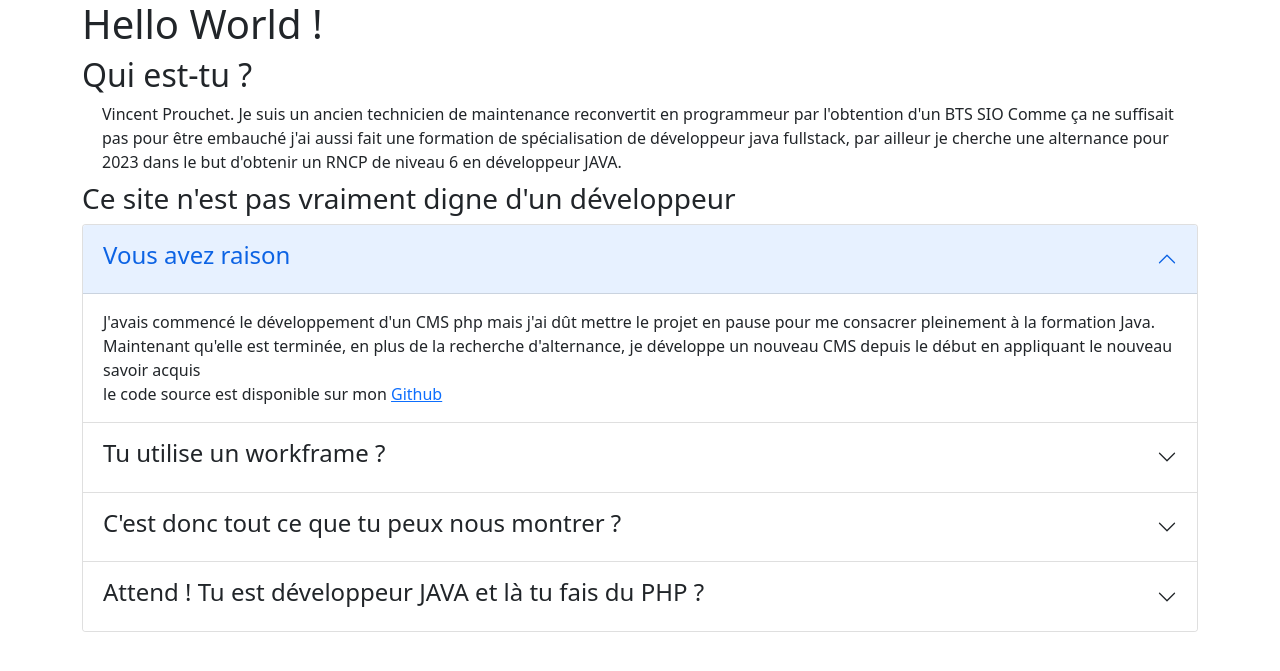
After one commit to VincentProuchet/FREE_Blogging, a PHP site: page /app/vues/acceuil.htm in a window 1280 px wide. The commit adds this page. Shown: the top 671 px of the page. Run offline with PHP 8.4, Linux system fonts and the light colour scheme.

Commit message:
TEmplate Acceuil
Ajout et usage d'un template pour la page d'acceuil
c'est une bon exercie pour lorsque je devrais envoyer le Front-end à
l'utilisateur

Création
	Article
	ArticleDTO
	UserControler

Mise à jour des maps
Mise à jour des routes
Mise à jour de config

```diff
--- a/src/app/config/config.ini
+++ b/src/app/config/config.ini
@@ -8,6 +8,8 @@ CACHE = true
 ; fichier des classes
 ; doivent être séparés par des |
 AUTOLOAD= "app/controlers/|app/dao/|app/dto/"
+
+UI = "app/vues/"
 
 ;Path to our CAPTCHA font file
 FONTS=/fonts/
--- a/src/app/config/maps.ini
+++ b/src/app/config/maps.ini
@@ -1,4 +1,4 @@
 [maps]
 ;/blog=Blog\Login
 ;/blog/@controller=Blog\@controller
-/ = MainControler
+/user = UserControler
--- a/src/app/config/routes.ini
+++ b/src/app/config/routes.ini
@@ -1,2 +1,4 @@
 [routes]
 GET /serviceinfo = MainControler->test
+GET /= MainControler->home
+;GET /user=UserControler->get
--- /dev/null
+++ b/src/app/vues/acceuil.htm
@@ -0,0 +1,129 @@
+<!DOCTYPE html>
+<html>
+<head>
+
+<meta charset="utf-8">
+<!-- Bootstrap 5 -->
+<link
+	href="https://cdn.jsdelivr.net/npm/bootstrap@5.0.2/dist/css/bootstrap.min.css"
+	rel="stylesheet"
+	integrity="sha384-EVSTQN3/azprG1Anm3QDgpJLIm9Nao0Yz1ztcQTwFspd3yD65VohhpuuCOmLASjC"
+	crossorigin="anonymous">
+<script
+	src="https://cdn.jsdelivr.net/npm/bootstrap@5.0.2/dist/js/bootstrap.bundle.min.js"
+	integrity="sha384-MrcW6ZMFYlzcLA8Nl+NtUVF0sA7MsXsP1UyJoMp4YLEuNSfAP+JcXn/tWtIaxVXM"
+	crossorigin="anonymous"></script>
+<!-- FIN bootstrap 5 -->
+</head>
+<body>
+	<div class="container">
+		<h1>Hello World !</h1>
+
+		<h2>Qui est-tu ?</h2>
+		<div class="container m-2">Vincent Prouchet. Je suis un ancien technicien de
+			maintenance reconvertit en programmeur par l'obtention d'un BTS SIO
+			Comme ça ne suffisait pas pour être embauché j'ai aussi fait une
+			formation de spécialisation de développeur java fullstack, par
+			ailleur je cherche une alternance pour 2023 dans le but d'obtenir un
+			RNCP de niveau 6 en développeur JAVA.</div>
+		<h3> Ce site n'est pas vraiment digne d'un développeur</h3>
+		<div class="accordion" id="accordionExample">
+			<div class="accordion-item">
+				<h2 class="accordion-header" id="headingOne">
+					<button class="accordion-button" type="button"
+						data-bs-toggle="collapse" data-bs-target="#collapseOne"
+						aria-expanded="true" aria-controls="collapseOne"><h4>
+						Vous
+						avez raison</h4></button>
+				</h2>
+				<div id="collapseOne" class="accordion-collapse collapse show"
+					aria-labelledby="headingOne" data-bs-parent="#accordionExample">
+					<div class="accordion-body">
+						J'avais commencé le développement d'un CMS php mais j'ai dût
+						mettre le projet en pause pour me consacrer pleinement à la
+						formation Java. <br> Maintenant qu'elle est terminée, en plus
+						de la recherche d'alternance, je développe un nouveau CMS depuis
+						le début en appliquant le nouveau savoir acquis <br> le code
+						source est disponible sur mon <a
+							href="https://github.com/VincentProuchet/FREE_Blogging">Github</a>
+					</div>
+				</div>
+			</div>
+			<div class="accordion-item">
+				<h2 class="accordion-header" id="headingTwo">
+					<button class="accordion-button collapsed" type="button"
+						data-bs-toggle="collapse" data-bs-target="#collapseTwo"
+						aria-expanded="false" aria-controls="collapseTwo">
+						<h4>Tu utilise un workframe ?</h4>
+					</button>
+				</h2>
+				<div id="collapseTwo" class="accordion-collapse collapse"
+					aria-labelledby="headingTwo" data-bs-parent="#accordionExample">
+					<div class="accordion-body">
+						Oui ! <br> Le fat free framework. <br> Le seul
+						compatible php 5.6 ; la seule version de php que me sert le
+						service des pages personnelle de FREE.<br> Et Bootstrap5
+						parce que pourquoi pas ?
+					</div>
+				</div>
+			</div>
+			<div class="accordion-item">
+				<h2 class="accordion-header" id="headingThree">
+					<button class="accordion-button collapsed" type="button"
+						data-bs-toggle="collapse" data-bs-target="#collapseThree"
+						aria-expanded="false" aria-controls="collapseThree">
+						<h4>C'est donc tout ce que tu peux nous montrer ?</h4>
+					</button>
+				</h2>
+				<div id="collapseThree" class="accordion-collapse collapse"
+					aria-labelledby="headingThree" data-bs-parent="#accordionExample">
+					<div class="accordion-body">
+						Il y a quelques commandes que vous pouvez tentez sur l'api dans
+						son état actuel
+						<blockquote>
+							<a href="http://prouchetvincent.free.fr/serviceinfo">http://prouchetvincent.free.fr/serviceinfo</a>
+						</blockquote>
+						vous affichera un superbe phpinfo<br> ou
+						<blockquote>
+							<a href="http://prouchetvincent.free.fr/user/">
+								http://prouchetvincent.free.fr/user </a>
+						</blockquote>
+						vous répondra par un JSON. Sur cette derniére vous pouvez
+						tentez de faire des requêtes en POST, PUT, PATCH, DELETE. mais il
+						vous faudras au moins <a href="https://www.postman.com/">Postman</a>.<br>
+						Sachez que le POST est inutilisable dût à une mauvaise
+						configuration du serveur mais les devs de php auraient dût faire
+						mieux que de forcer un message d'erreur. Hélas il n'y a aucune
+						solution à ce problème sans accès au php.ini
+					</div>
+				</div>
+			</div>
+			<div class="accordion-item">
+				<h2 class="accordion-header" id="heading4">
+					<button class="accordion-button collapsed" type="button"
+						data-bs-toggle="collapse" data-bs-target="#collapse4"
+						aria-expanded="false" aria-controls="collapse4">
+						<h4>Attend ! Tu est développeur JAVA et là tu fais du PHP ?</h4>
+					</button>
+				</h2>
+				<div id="collapse4" class="accordion-collapse collapse"
+					aria-labelledby="heading4" data-bs-parent="#accordionExample">
+					<div class="accordion-body">
+						Je fais avec les outils qui me sont accessibles.<br> Si
+						j'avais les moyens de me payer un hébergement, je choisirais du
+						JAVA.<br> Il peux sembler contre-intuitif de changer de
+						langage de programmation, de mon point de vue ce sont des outils,
+						chaque outil a un usage définit par sa conception, mais j'ai
+						suffisement vu mon pére utiliser un tournevis plat pour déviser
+						des vis à tête cruciforme, pour savoir que la documentation
+						n'empêche pas l'expérimentation, même si je vous déconseille de
+						contredire le manuel de votre tronçoneuse. J'ai maintenant un
+						tiroir remplit de couteau à la pointe cassé.
+
+					</div>
+				</div>
+			</div>
+		</div>
+	</div>
+</body>
+</html>
```
Also changed, not shown: src/app/controlers/MainControler.php (+4 -35 lines), src/app/controlers/RestControler.php (+17 -16 lines), src/app/controlers/UserControler.php (added, +40 -0 lines), src/app/dto/ArticleDTO.php (added, +63 -0 lines), src/app/dto/UserDTO.php (+62 -21 lines).
